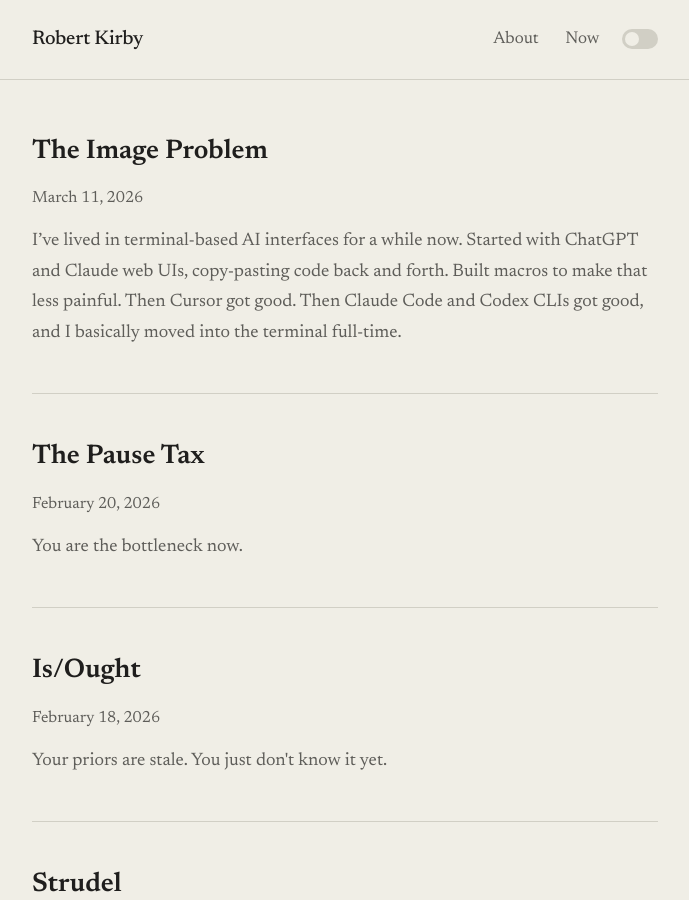
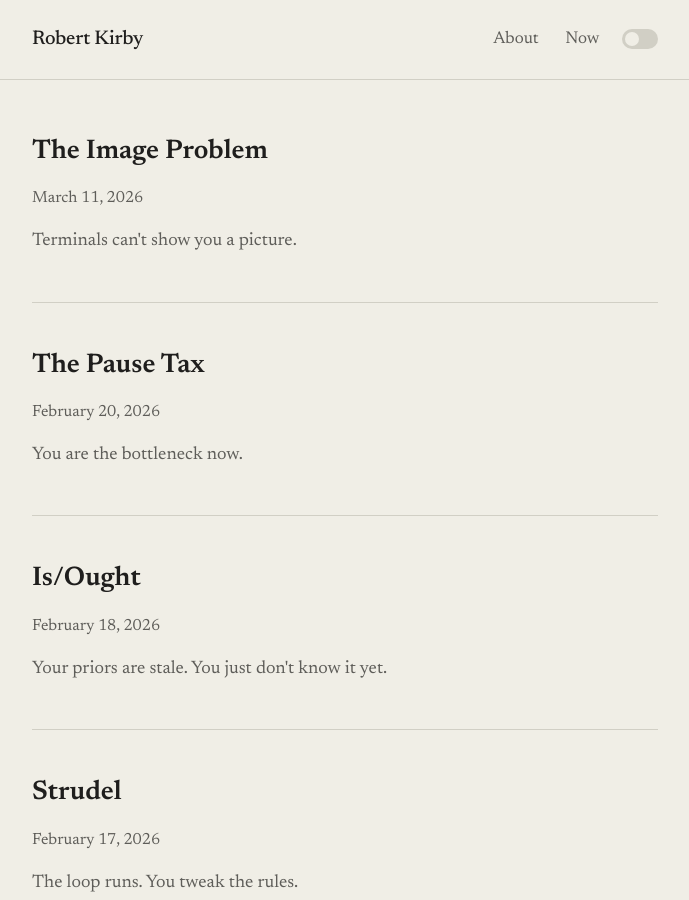
Before and after one commit to rob137/rob137.github.io, a Jekyll site: the page built from index.html, in a window 1280 px wide and 900 px high. Shown: the whole window, without its empty margins (295-984 px from the left). Built offline with Jekyll 4.4.1, drawn with Linux system fonts in a browser that asks for light colours.

Commit message:
Add excerpt

```diff
--- a/_posts/2026-03-11-the-image-problem.md
+++ b/_posts/2026-03-11-the-image-problem.md
@@ -3,6 +3,7 @@ layout: post
 title: "The Image Problem"
 date: 2026-03-11 10:00:00 +0000
 tags: [tools, ai, workflow]
+excerpt: "Terminals can't show you a picture."
 ---
 
 I've lived in terminal-based AI interfaces for a while now. Started with ChatGPT and Claude web UIs, copy-pasting code back and forth. Built macros to make that less painful. Then Cursor got good. Then Claude Code and Codex CLIs got good, and I basically moved into the terminal full-time.
```
